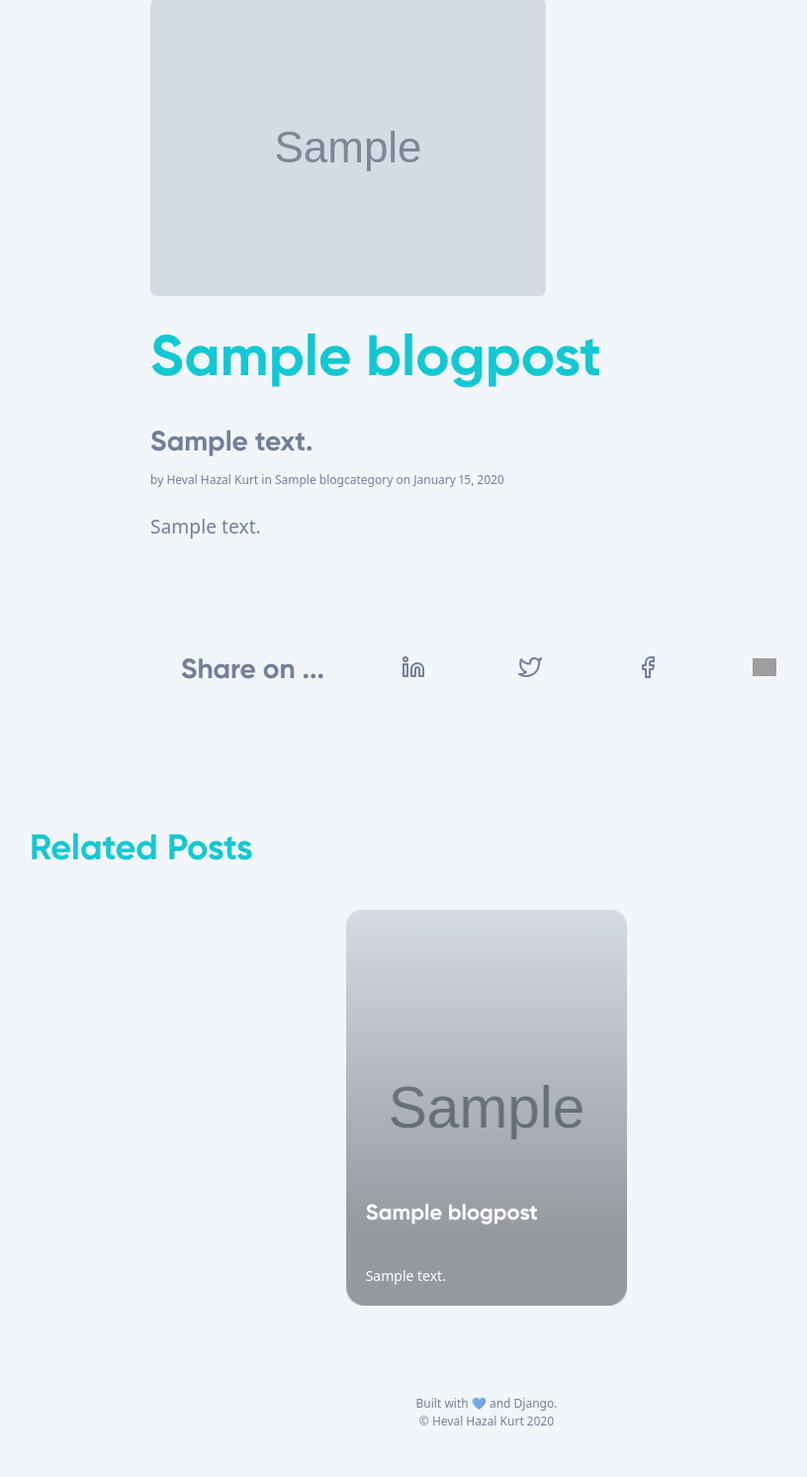
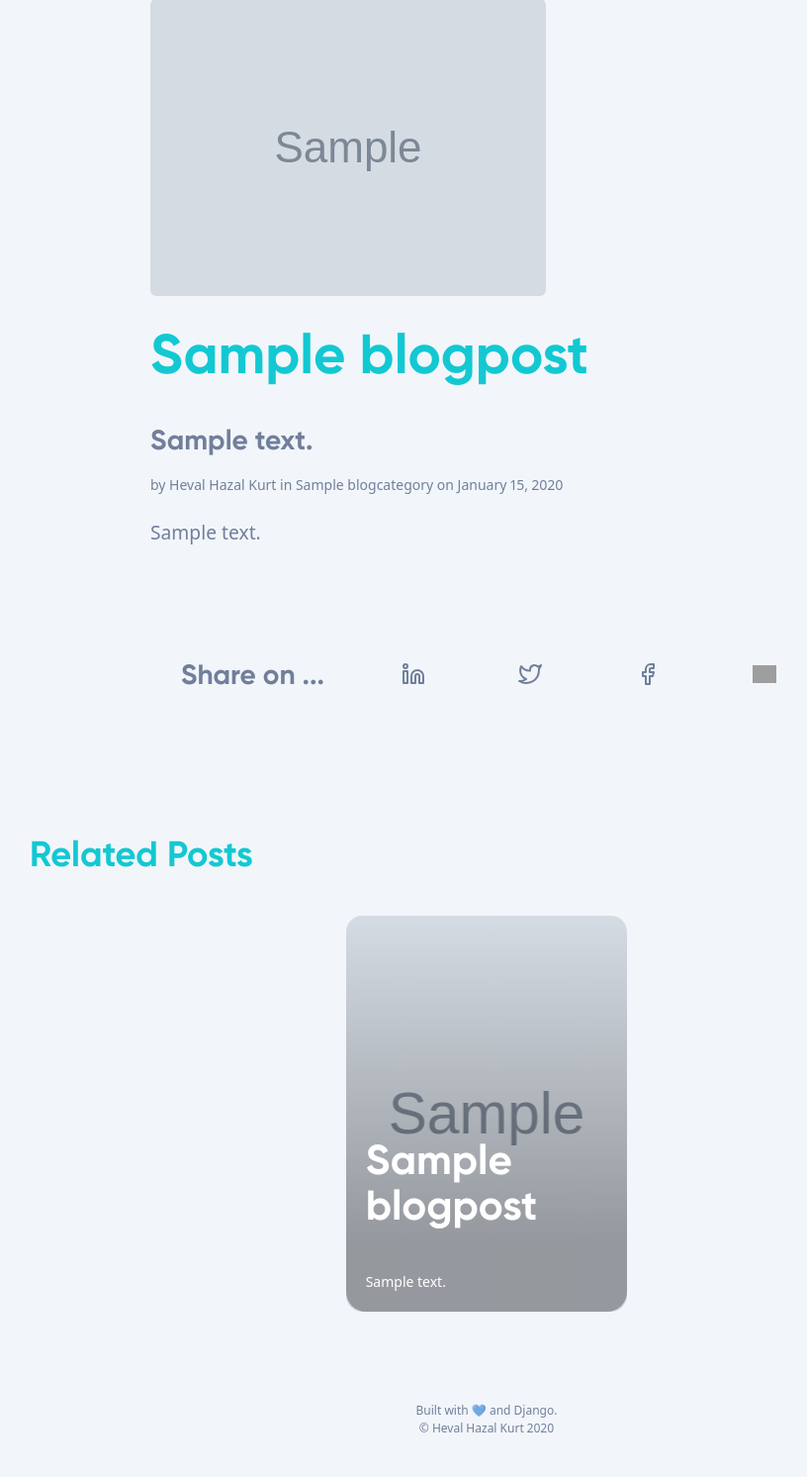
Before and after one commit to hevalhazalkurt/hhk_personal_website, a Django app: a page that uses hhk_web/blog/templates/blog/base.html in a window 1280 px wide. Shown: the part 193-1685 px from the top of the page at 99% size, without its empty margins (148-964 px from the left). Before the commit the page ends 1633 px from the top, so only its background shows below. Run offline with Django 3.2, Linux system fonts and the light colour scheme; tables that the repository leaves empty hold one stand-in row (values such as "Sample post"); grey boxes marked "Sample" are stand-in pictures; some libraries are stand-ins or nearby versions; grey boxes are pictures that could not be loaded.

Commit message:
Fixed some css

```diff
--- a/hhk_web/hhk_web/static/css/main.css
+++ b/hhk_web/hhk_web/static/css/main.css
@@ -227,6 +227,17 @@ svg {
   margin: 0;
 }
 
+.videoWrapper {
+  position: relative;
+  padding-bottom: 56.25%; /* 16:9 */
+  height: 0;
+}
+
+.videoWrapper iframe {
+  width: 100%;
+  height: 100%;
+}
+
 .main-navigation {
   width: 100%;
   margin: 0 auto;
@@ -388,7 +399,7 @@ nav ul li:not(:first-child) {
 /** Small phone **/
 @media screen and (min-width: 320px) and (max-width: 480px) {
   .container {
-    width: 100%;
+    width: 98%;
     padding-left: 10px;
     padding-right: 10px;
   }
@@ -526,6 +537,7 @@ nav ul li:not(:first-child) {
 
 .social {
   margin-top: 6rem;
+  margin-bottom: 4rem;
 }
 
 .social-links__wrapper {
@@ -542,6 +554,7 @@ nav ul li:not(:first-child) {
           align-items: center;
   -ms-flex-pack: distribute;
       justify-content: space-around;
+  flex-wrap: wrap;
 }
 
 .social-links__wrapper li {
@@ -560,7 +573,7 @@ nav ul li:not(:first-child) {
   justify-items: flex-start;
   width: 100%;
   overflow-y: scroll;
-  min-height: 100px;
+  min-height: 75px;
   -ms-flex-wrap: wrap;
       flex-wrap: wrap;
 }
@@ -745,12 +758,12 @@ nav ul li:not(:first-child) {
 .blog-post__title {
   margin-top: 1.84rem;
   line-height: 1.02;
-  font-size: calc(32px + 23 * ((100vw - 514px) / 686));
+  font-size: 3.5rem;
 }
 
 .blog-post__meta {
-  margin-top: -30px;
-  font-size: var(--font-size-mini);
+  margin-top: -25px;
+  font-size: var(--font-size-small);
 }
 
 .blog-post__sum {
@@ -773,7 +786,6 @@ nav ul li:not(:first-child) {
 
 .blog-post__content p {
   margin-top: 0.86em;
-  text-indent: 20px;
   /** text-align: justify; **/
 }
 
@@ -817,6 +829,10 @@ nav ul li:not(:first-child) {
   display: block;
   height: auto;
   max-width: 100%;
+}
+
+.blog-post__content ul {
+  padding: 20px;
 }
 
 .related-posts__wrapper {
@@ -884,7 +900,7 @@ nav ul li:not(:first-child) {
 }
 
 .related-post-item__title {
-  font-size: 22px;
+  font-size: 42px;
   color: #fff;
 }
 
@@ -1121,7 +1137,7 @@ footer p {
 .project-sum {
   margin-top: 20px;
   margin-bottom: 20px;
-  font-size: 28px;
+  font-size: 2rem;
   font-weight: bold;
   font-family: 'Gilroy', serif;
   line-height: 1.02;
```
